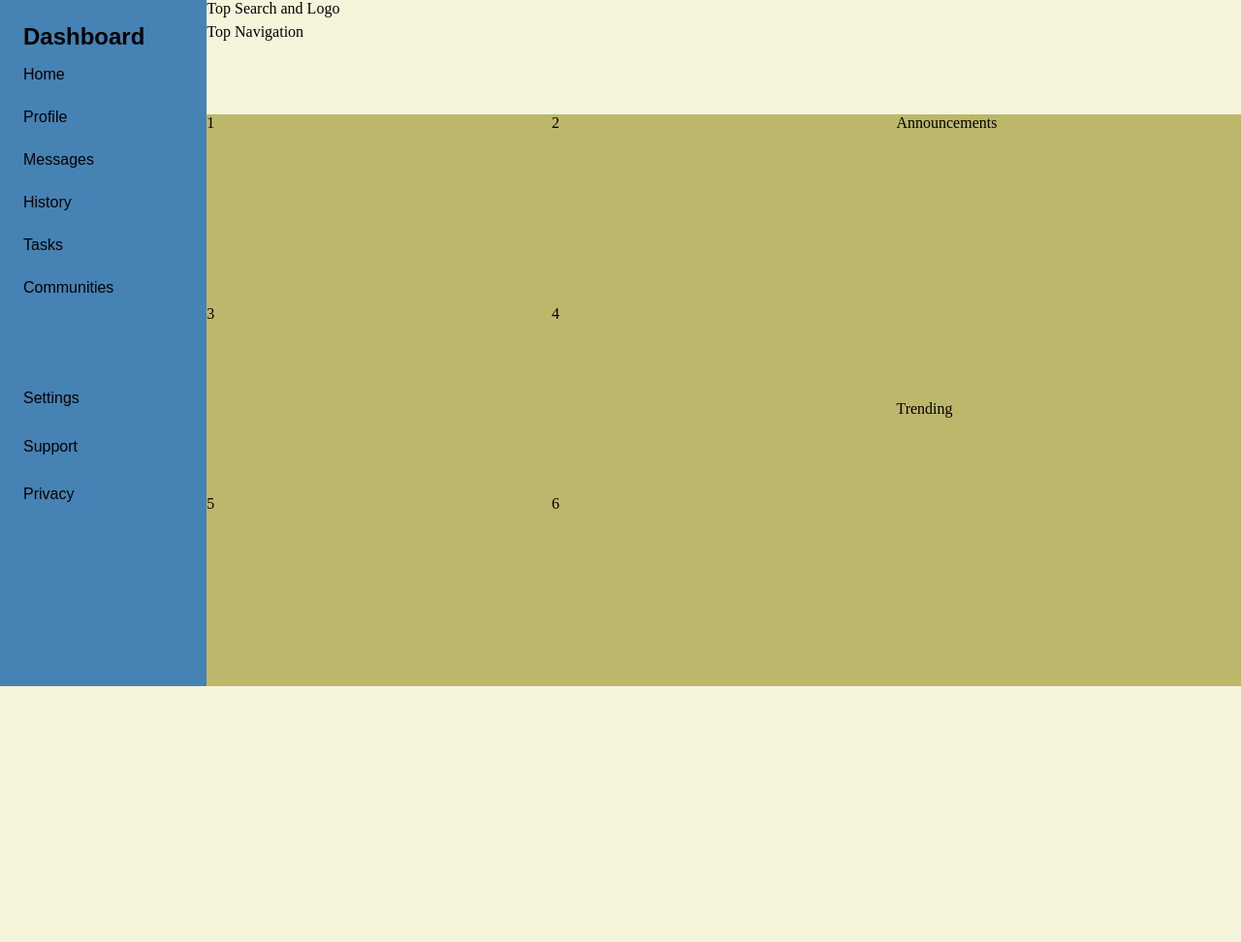
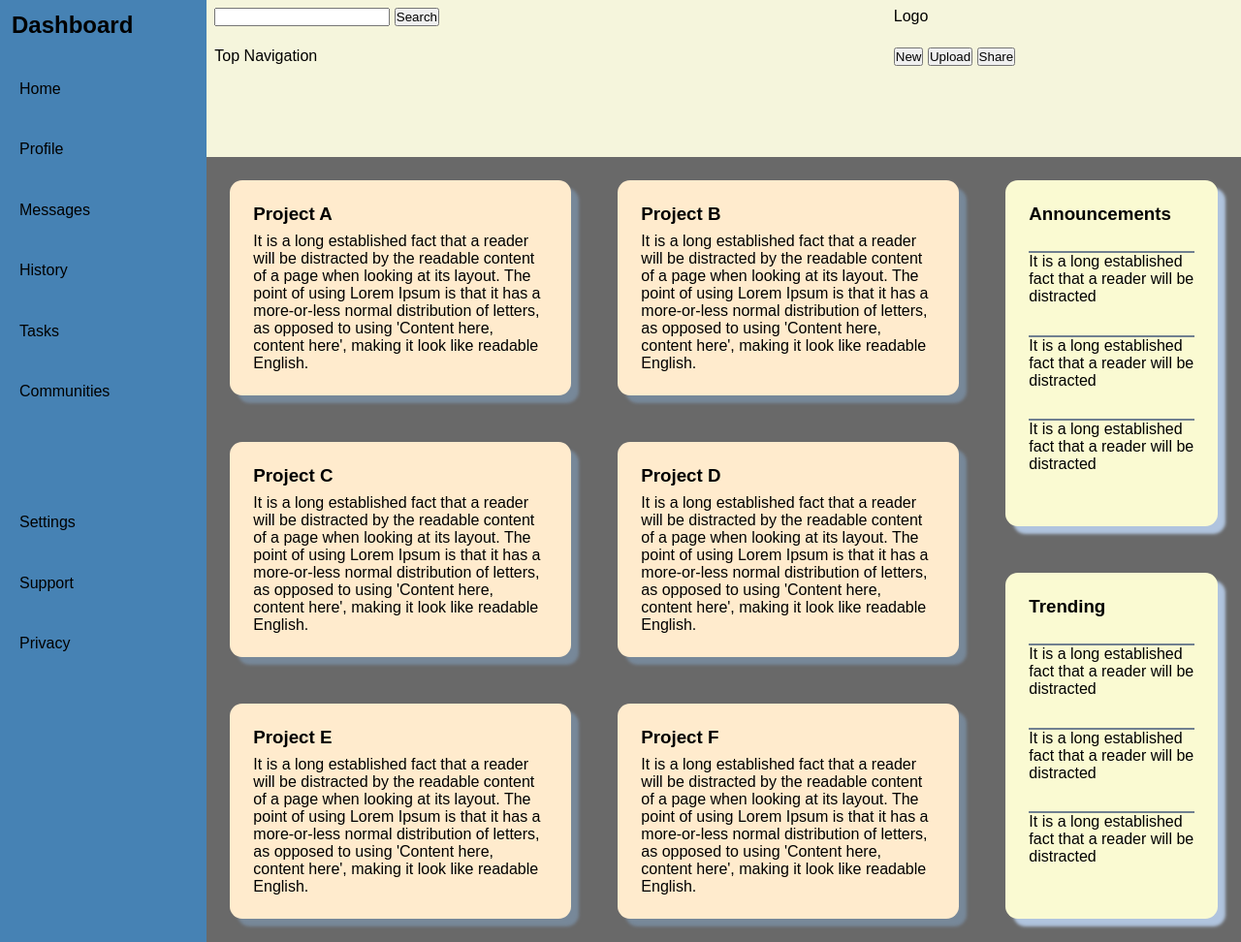
Before and after one commit to shashwot123/admin-dashboard, a plain HTML site: page index.html in a window 1280 px wide. Shown: the whole page at 97% size. Before the commit the page ends 800 px from the top, so only its background shows below. Drawn offline with Linux system fonts and the light colour scheme.

Commit message:
Styling Adjustments

```diff
--- a/index.html
+++ b/index.html
@@ -10,9 +10,7 @@
 	<div class="container">
 		<div class="left">
 			<div class="dashboard">
-				<div>
 				<h2>Dashboard</h2>
-				</div>
 				<div>Home</div>
 				<div>Profile</div>
 				<div>Messages</div>
@@ -28,40 +26,77 @@
 		</div>
 		<div class="right">
 			<div class="right-top">
+				<div class="search-bar">
 					<div>
-					Top Search and Logo
+						<input type="text" name="search">
+						<button>Search</button>
 					</div>
 					<div>
+						Logo
+					</div>
+				</div>
+				<div class="top-nav">
+					<div>
 						Top Navigation
+					</div>
+					<div>
+						<button>New</button>
+						<button>Upload</button>
+						<button>Share</button>
+					</div>
 				</div>
 			</div>
 			<div class="right-bottom">
 				<div class="projects">
 					<div>
-						1
+						<h3>Project A</h3>
+						<div>It is a long established fact that a reader will be distracted by the readable content of a page when looking at its layout. The point of using Lorem Ipsum is that it has a more-or-less normal distribution of letters, as opposed to using 'Content here, content here', making it look like readable English.</div>
 					</div>
 					<div>
-						2
+						<h3>Project B</h3>
+						<div>It is a long established fact that a reader will be distracted by the readable content of a page when looking at its layout. The point of using Lorem Ipsum is that it has a more-or-less normal distribution of letters, as opposed to using 'Content here, content here', making it look like readable English.</div>
 					</div>
 					<div>
-						3
+						<h3>Project C</h3>
+						<div>It is a long established fact that a reader will be distracted by the readable content of a page when looking at its layout. The point of using Lorem Ipsum is that it has a more-or-less normal distribution of letters, as opposed to using 'Content here, content here', making it look like readable English.</div>
 					</div>
 					<div>
-						4
+						<h3>Project D</h3>
+						<div>It is a long established fact that a reader will be distracted by the readable content of a page when looking at its layout. The point of using Lorem Ipsum is that it has a more-or-less normal distribution of letters, as opposed to using 'Content here, content here', making it look like readable English.</div>
 					</div>
 					<div>
-						5
+						<h3>Project E</h3>
+						<div>It is a long established fact that a reader will be distracted by the readable content of a page when looking at its layout. The point of using Lorem Ipsum is that it has a more-or-less normal distribution of letters, as opposed to using 'Content here, content here', making it look like readable English.</div>
 					</div>
 					<div>
-						6
+						<h3>Project F</h3>
+						<div>It is a long established fact that a reader will be distracted by the readable content of a page when looking at its layout. The point of using Lorem Ipsum is that it has a more-or-less normal distribution of letters, as opposed to using 'Content here, content here', making it look like readable English.</div>
+					</div>
+				</div>
+				<div class="far-right">
+					<div class="announcements">
+						<h3>Announcements</h3>
+						<div>
+							It is a long established fact that a reader will be distracted
+						</div>
+						<div>
+							It is a long established fact that a reader will be distracted
+						</div>
+						<div>
+							It is a long established fact that a reader will be distracted
 						</div>
 					</div>
 					<div class="announcements">
+						<h3>Trending</h3>
 						<div>
-						Announcements
+							It is a long established fact that a reader will be distracted
 						</div>
 						<div>
-						Trending
+							It is a long established fact that a reader will be distracted
+						</div>
+						<div>
+							It is a long established fact that a reader will be distracted
+						</div>
 					</div>
 				</div>
 			</div>
--- a/styles.css
+++ b/styles.css
@@ -1,6 +1,7 @@
 * {
 	margin: 0;
 	padding: 0;
+	font-family: Arial, Helvetica, cursive;
 }
 html {
 	background-color: beige;
@@ -9,40 +10,84 @@ html {
 	display: grid;
 	grid-template-columns: 1fr 5fr;
 }
-.right {
-	display: grid;
-	grid-template-rows: 1fr 5fr;
-}
+
+/*------------------Left Grid -- Left Dashboard---------------------*/
 .left {
 	background-color: steelblue;
 	display: grid;
 	grid-template-rows: 1fr 1fr;
 	gap: 3rem;
 }
+.dashboard {
+	display: grid;
+	grid-template-rows: repeat(7, 1fr);
+	padding: 0.75rem;
+}
+.dashboard div {
+	margin: 0.5rem;
+}
+
+/*---------------------Right Grid------------------------------*/
+.right {
+	display: grid;
+	grid-template-rows: 1fr 5fr;
+}
 .right-top {
 	display: grid;
-	grid-template-rows: 1fr 4fr;
+	grid-template-rows: 1fr 3fr;
 }
+.search-bar {
+	padding: 0.5rem;
+	display: grid;
+	grid-template-columns: 2fr 1fr;
+}
+.top-nav {
+	padding: 0.5rem;
+	display: grid;
+	grid-template-columns: 2fr 1fr;
+}
+/*------------------------------Projects Grid----------------------------------*/
 .right-bottom {
 	display: grid;
-	grid-template-columns: 2fr 1fr;
-	background-color: darkkhaki;
+	grid-template-columns: 3fr 1fr;
+	background-color: dimgray;
 }
 .projects {
 	display: grid;
 	grid-template-columns: 1fr 1fr;
 	grid-template-rows: 1fr 1fr 1fr;
+	align-content: space-around;
+}
+.projects > div {
+	margin: 1.5rem;
+	padding: 1.5rem;
+	background-color: blanchedalmond;
+	border-radius: 0.8rem;
+	box-shadow: 0.5rem 0.5rem 0.2rem lightslategray;
+}
+h3 {
+	margin-bottom: 0.5rem;
+}
+/*-----------------------Announcements and Trending Grid------------------------*/
+.far-right {
+	display: grid;
+	grid-template-rows: 1fr 1fr;
+}
+.far-right > div {
+	margin: 1.5rem;
+	padding: 1.5rem;
+	background-color: lightgoldenrodyellow;
+	border-radius: 0.8rem;
+	box-shadow: 0.5rem 0.5rem 0.2rem lightsteelblue;
 }
 .announcements {
 	display: grid;
-	grid-template-rows: 1fr 1fr;
+	grid-template-rows: 1fr,repeat(3, 2fr);
 }
-.dashboard {
-	display: grid;
-	grid-template-rows: repeat(6, 1fr);
-	padding: 1rem;
+.announcements div {
+	border-top: solid 0.15rem slategray;
+	margin-bottom: 0.5rem;
 }
-.dashboard div {
-	font-family: Arial, Helvetica, cursive;
-	margin: 0.5rem;
+.announcements h3 {
+	margin-bottom: 0.25rem;
 }
```
Lines whose indentation alone changed are shown as unchanged.
